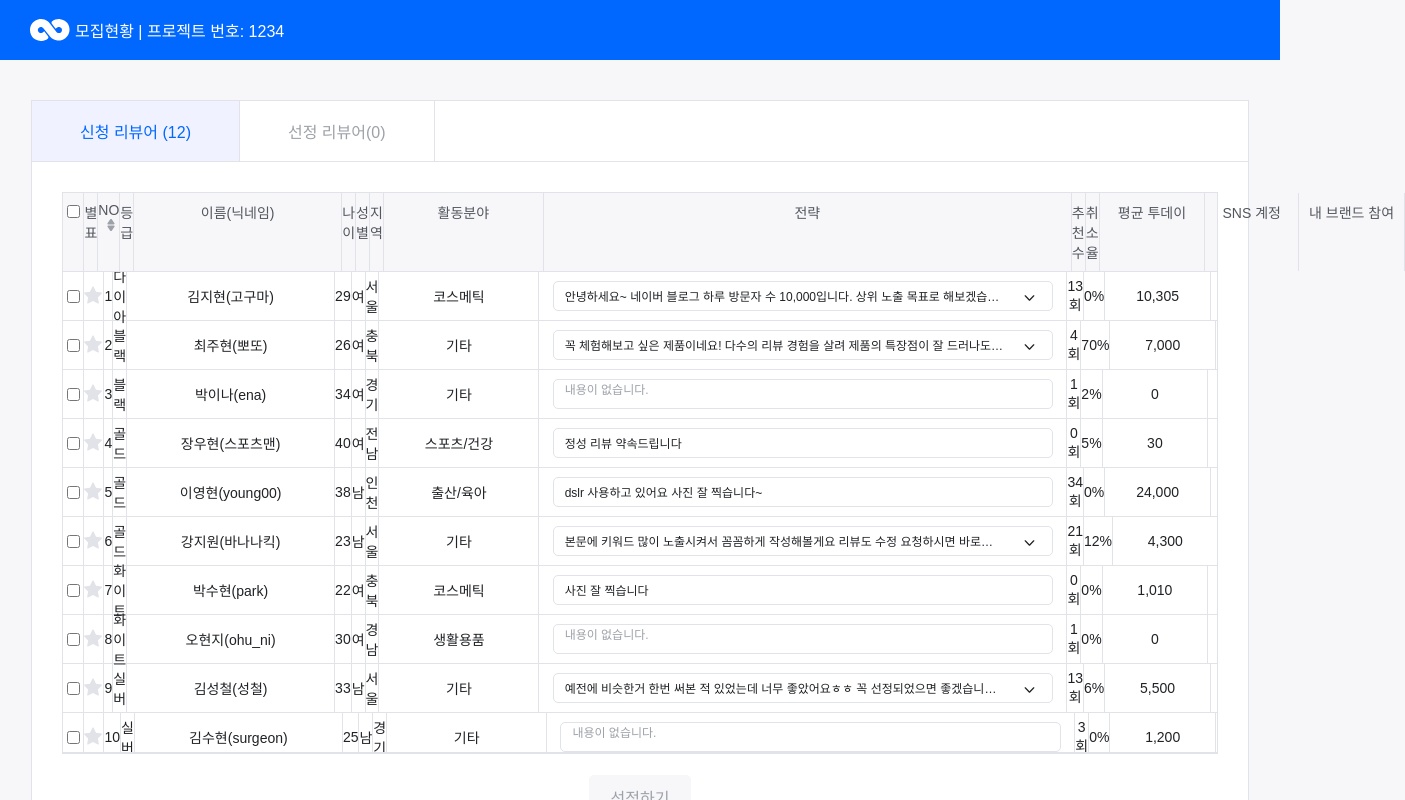
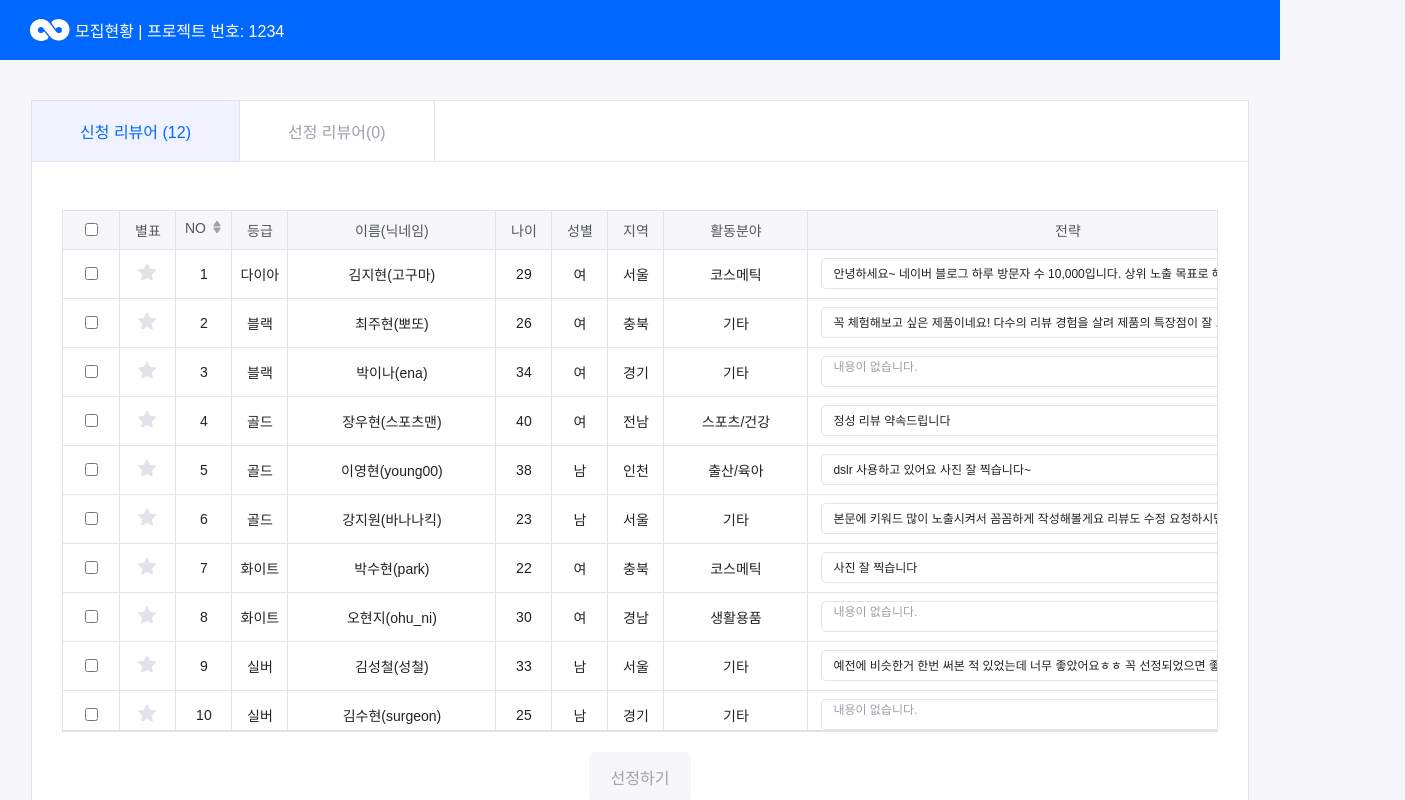
Before and after one commit to dahhnym/technical-assignment-01, a React (Create React App) app: page /project in a window 1280 px wide. Shown: the top 800 px of the page, 1405 px wide, since content can reach past the window. Built offline with nearby package versions, Linux system fonts and the light colour scheme; data requests are answered from the project's data file; a web font is replaced by a local one.

Commit message:
💄 screen height 미디어 쿼리 적용

```diff
--- a/src/components/RecruitStatus/RecruitStatus.scss
+++ b/src/components/RecruitStatus/RecruitStatus.scss
@@ -3,6 +3,7 @@ $button-bg-color-inactive: #f7f7fa;
 $color-active: #0067ff;
 $text-color-inactive: #9da1a8;
 $text-color-black: #202225;
+$screen-height: 780px;
 
 .header {
   background-color: $color-active;
@@ -38,6 +39,10 @@ $text-color-black: #202225;
   &:hover {
     cursor: pointer;
   }
+  @media screen and (max-height: $screen-height) {
+    padding: 1rem 3rem;
+    font-size: 0.9rem;
+  }
 }
 
 .reviewer-list-container {
@@ -47,4 +52,7 @@ $text-color-black: #202225;
   flex-direction: column;
   justify-content: center;
   align-items: center;
+  @media screen and (max-height: $screen-height) {
+    height: 35rem;
+  }
 }
--- a/src/components/ReviewerList/ReviewerList.scss
+++ b/src/components/ReviewerList/ReviewerList.scss
@@ -1,7 +1,8 @@
 @import './../RecruitStatus/RecruitStatus.scss';
 
-$grid-cols: repeat(4, 1fr) 13rem repeat(3, 1fr) 10rem 33rem repeat(2, 1fr)
-  6.6rem 5.875rem 6.6rem;
+// column 15개중 14개 width 값
+$grid-cols: repeat(4, 3.5rem) 13rem repeat(3, 3.5rem) 9rem 32.5rem
+  repeat(2, 4.75rem) 6.6rem 5.875rem;
 $table-row-active: #f7faff;
 $text-highlight: #0067ff;
 $tab-active: #f0f3ff;
@@ -14,21 +15,27 @@ $message-box-height: 1.93rem;
   width: 95%;
   margin: 0 auto 20.5px;
   font-weight: 0.875rem;
+  @media screen and (max-height: $screen-height) {
+    height: 26rem;
+  }
 }
 
 .table-header-container {
   display: grid;
-  grid-template-columns: $grid-cols;
+  grid-template-columns: $grid-cols minmax(6.8rem, 1fr);
   width: 100%;
   background-color: #f7f7fa;
   border-bottom: solid 1px $border-grey;
+  overflow: auto;
+  li ~ li {
+    border-left: solid 1px $border-grey;
+  }
 }
 
 .table-header-cell {
   font-size: 0.875rem;
   color: $table-header-text-color;
   padding: 9px 0;
-  border-right: solid 1px $border-grey;
   text-align: center;
 }
 
@@ -37,7 +44,10 @@ $message-box-height: 1.93rem;
   height: 30rem;
   background-color: #fff;
   border-bottom: solid 1px $border-grey;
-  overflow-y: auto;
+  overflow: auto;
+  @media screen and (max-height: $screen-height) {
+    height: calc(100% - 3rem);
+  }
 }
 
 .table-body-row {
@@ -46,23 +56,22 @@ $message-box-height: 1.93rem;
   border-bottom: solid 1px $border-grey;
   text-align: center;
   display: grid;
-  grid-template-columns:
-    repeat(4, 1fr) 13rem repeat(3, 1fr) 10rem 33rem repeat(2, 1fr)
-    6.6rem 5.875rem 5.5rem;
+  grid-template-columns: $grid-cols minmax(6.2rem, 1fr);
   color: $table-body-text-color;
   & > div {
-    border-right: solid 1px $border-grey;
     display: flex;
     justify-content: center;
     align-items: center;
     height: 3rem;
+  }
+  div ~ div {
+    border-left: solid 1px $border-grey;
   }
   &:hover {
     background-color: $table-row-active;
   }
 }
 
-// 체크박스 체크시
 .table-body-row_checked {
   background-color: $table-row-active;
 }
```
